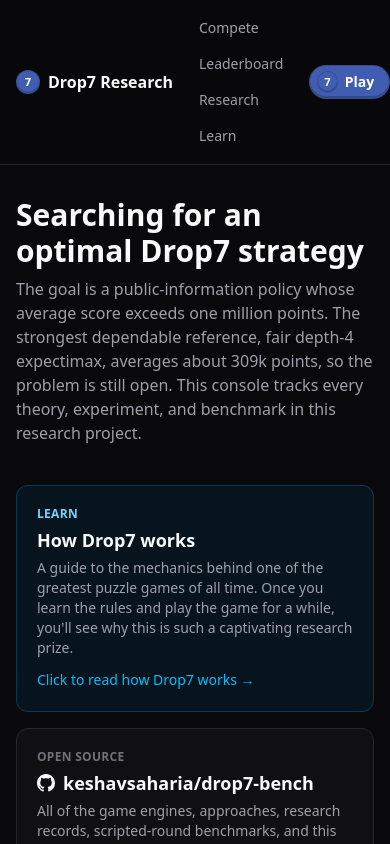
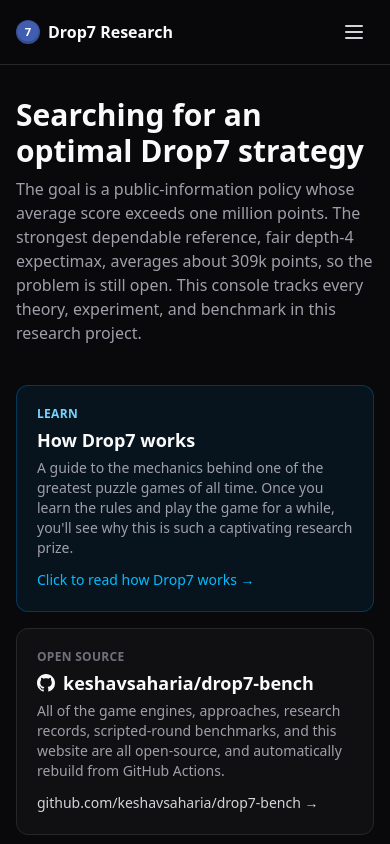
Before and after one commit to keshavsaharia/drop7-bench, a Next.js app in the folder web/: page / in a window 390 px wide. Shown: the top 844 px of the page. Built offline with nearby package versions, Linux system fonts and the light colour scheme.

Commit message:
fix(web): collapse mobile navigation

```diff
--- a/web/components/Header.tsx
+++ b/web/components/Header.tsx
@@ -1,4 +1,8 @@
+"use client";
+
 import Link from "next/link";
+import { usePathname } from "next/navigation";
+import { useEffect, useState } from "react";
 import { DiscFace } from "@/components/discs";
 
 const NAV = [
@@ -16,7 +20,50 @@
   );
 }
 
+function MenuIcon({ open }: { open: boolean }) {
+  return (
+    <svg
+      viewBox="0 0 24 24"
+      width="24"
+      height="24"
+      aria-hidden="true"
+      fill="none"
+      stroke="currentColor"
+      strokeWidth="2"
+      strokeLinecap="round"
+    >
+      {open ? (
+        <>
+          <path d="M6 6l12 12" />
+          <path d="M18 6L6 18" />
+        </>
+      ) : (
+        <>
+          <path d="M4 6h16" />
+          <path d="M4 12h16" />
+          <path d="M4 18h16" />
+        </>
+      )}
+    </svg>
+  );
+}
+
 export function Header() {
+  const pathname = usePathname();
+  const [openAtPathname, setOpenAtPathname] = useState<string | null>(null);
+  const menuOpen = openAtPathname === pathname;
+
+  useEffect(() => {
+    if (!menuOpen) return;
+
+    function closeOnEscape(event: KeyboardEvent) {
+      if (event.key === "Escape") setOpenAtPathname(null);
+    }
+
+    window.addEventListener("keydown", closeOnEscape);
+    return () => window.removeEventListener("keydown", closeOnEscape);
+  }, [menuOpen]);
+
   return (
     <header className="sticky top-0 z-10 border-b border-zinc-800 bg-zinc-950/90 backdrop-blur">
       <div className="mx-auto flex max-w-6xl items-center gap-4 px-4 py-3">
@@ -26,7 +73,7 @@
           </span>
           Drop7 Research
         </Link>
-        <nav className="flex flex-wrap items-center gap-1 text-sm">
+        <nav aria-label="Primary navigation" className="hidden items-center gap-1 text-sm md:flex">
           {NAV.map((item) => (
             <Link
               key={item.href}
@@ -37,11 +84,11 @@
             </Link>
           ))}
         </nav>
-        <div className="ml-auto flex shrink-0 items-center gap-2">
+        <div className="ml-auto hidden shrink-0 items-center gap-2 md:flex">
           <a
             href="https://github.com/keshavsaharia/drop7-bench"
             rel="noopener noreferrer"
-            className="hidden items-center gap-1.5 rounded-md px-2.5 py-1.5 text-sm text-zinc-400 hover:bg-zinc-800 hover:text-zinc-100 sm:inline-flex"
+            className="inline-flex items-center gap-1.5 rounded-md px-2.5 py-1.5 text-sm text-zinc-400 hover:bg-zinc-800 hover:text-zinc-100"
           >
             <GitHubMark />
             GitHub
@@ -53,7 +100,50 @@
             Play
           </Link>
         </div>
+        <button
+          type="button"
+          aria-expanded={menuOpen}
+          aria-controls="mobile-navigation"
+          aria-label={menuOpen ? "Close navigation menu" : "Open navigation menu"}
+          className="ml-auto inline-flex size-10 items-center justify-center rounded-md text-zinc-300 hover:bg-zinc-800 hover:text-zinc-50 focus-visible:outline-2 focus-visible:outline-offset-2 focus-visible:outline-sky-400 md:hidden"
+          onClick={() => setOpenAtPathname(menuOpen ? null : pathname)}
+        >
+          <MenuIcon open={menuOpen} />
+        </button>
       </div>
+      <nav
+        id="mobile-navigation"
+        aria-label="Mobile navigation"
+        hidden={!menuOpen}
+        className="border-t border-zinc-800 px-4 pb-4 pt-2 md:hidden"
+      >
+        <div className="mx-auto flex max-w-6xl flex-col gap-1 text-sm">
+          {NAV.map((item) => (
+            <Link
+              key={item.href}
+              href={item.href}
+              className="rounded-md px-3 py-2.5 text-zinc-300 hover:bg-zinc-800 hover:text-zinc-50"
+              onClick={() => setOpenAtPathname(null)}
+            >
+              {item.label}
+            </Link>
+          ))}
+          <a
+            href="https://github.com/keshavsaharia/drop7-bench"
+            rel="noopener noreferrer"
+            className="flex items-center gap-2 rounded-md px-3 py-2.5 text-zinc-300 hover:bg-zinc-800 hover:text-zinc-50"
+          >
+            <GitHubMark />
+            GitHub
+          </a>
+          <Link href="/play" className="play-cta mt-2 self-start" onClick={() => setOpenAtPathname(null)}>
+            <span className="play-cta-disc" aria-hidden="true">
+              <DiscFace cell={7} />
+            </span>
+            Play
+          </Link>
+        </div>
+      </nav>
     </header>
   );
 }
```
